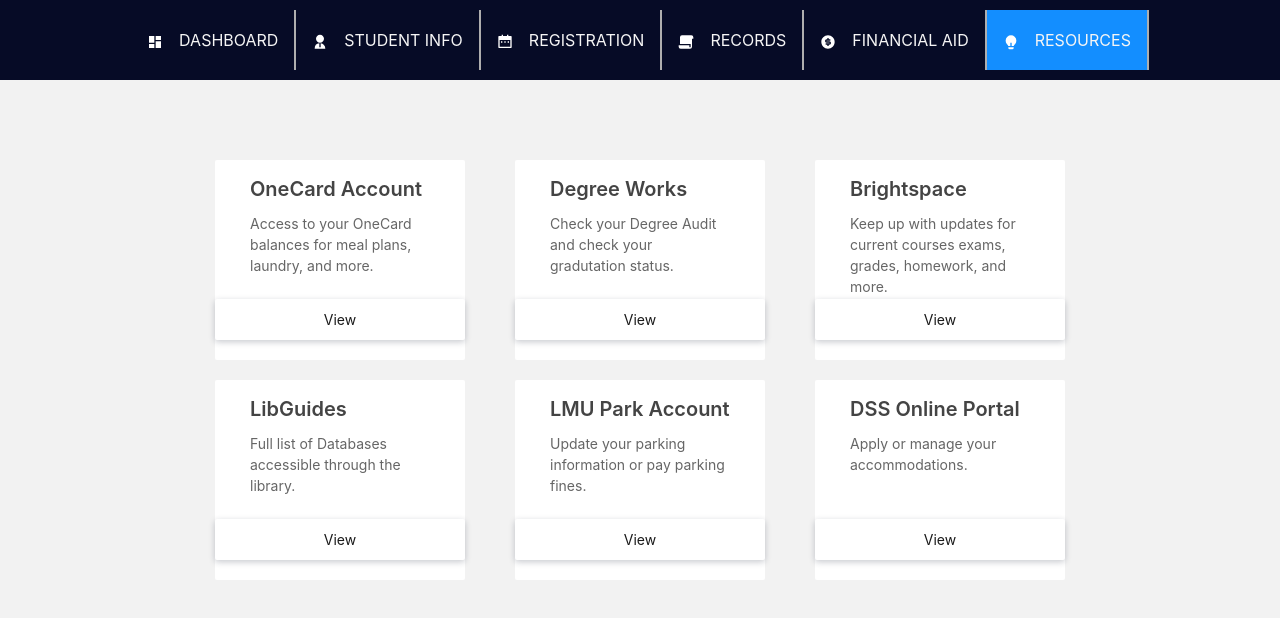
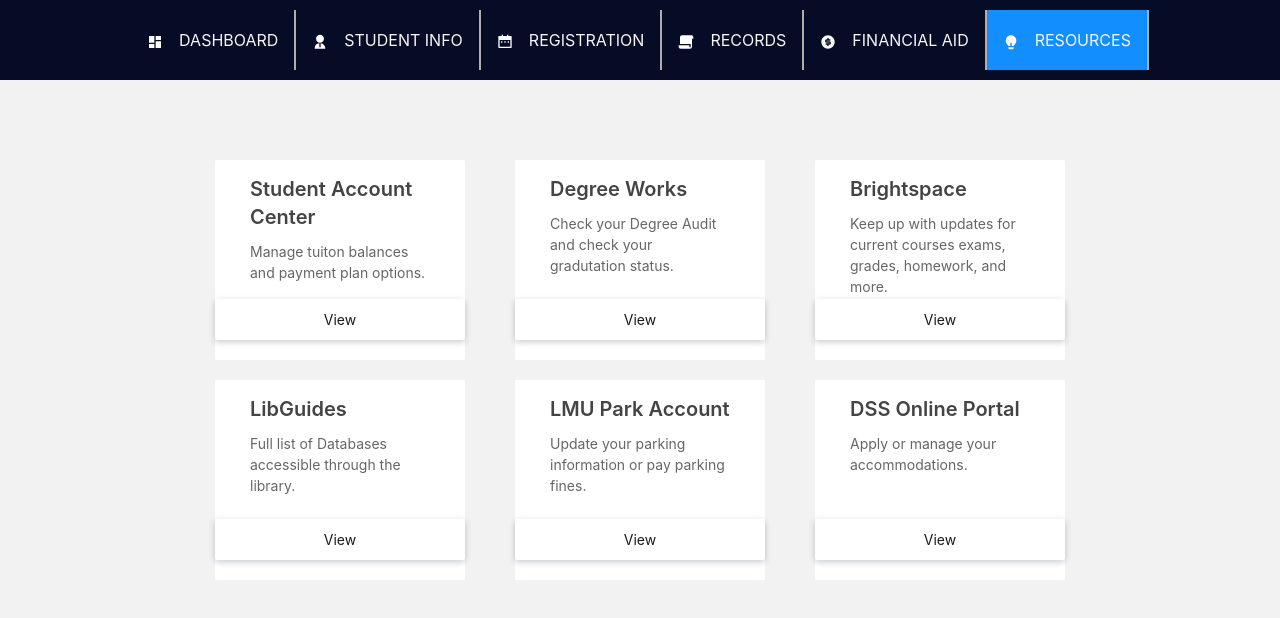
Before and after one commit to TyniTay/Prowlers, a React (Create React App) app: page /resources in a window 1280 px wide. Shown: the top 618 px of the page. Built offline with nearby package versions, Linux system fonts and the light colour scheme; the HTML template or start-up script is replaced by a standard one.

Commit message:
link update

```diff
--- a/src/Components/Pages/Resources/Resources.js
+++ b/src/Components/Pages/Resources/Resources.js
@@ -13,8 +13,8 @@ return (
 <div className="container">
     <section className="astyle">
     <div className="column">
-        <h2 className="atitle">OneCard Account</h2>
-        <p className="atext">Access to your OneCard balances for meal plans, laundry, and more.</p>
+        <h2 className="atitle">Student Account Center</h2>
+        <p className="atext">Manage tuiton balances and payment plan options.</p>
     </div>
      <a href="https://lmutpg.lmu.edu/C20995_tsa/web/login.jsp" target="_blank">
         <button className="viewButton"> View </button>
@@ -26,7 +26,7 @@ return (
         <h2 className="atitle">Degree Works</h2>
         <p className="atext">Check your Degree Audit and check your gradutation status.</p>
     </div>
-     <a href="https://lmutpg.lmu.edu/C20995_tsa/web/login.jsp" target="_blank">
+     <a href="https://auth.lmu.edu/mysso/redirect/dw.jsp" target="_blank">
         <button className="viewButton"> View </button>
     </a>
     </section>
@@ -36,7 +36,7 @@ return (
         <h2 className="atitle">Brightspace</h2>
         <p className="atext">Keep up with updates for current courses exams, grades, homework, and more.</p>
     </div>
-    <a href="https://lmutpg.lmu.edu/C20995_tsa/web/login.jsp" target="_blank">
+    <a href="https://brightspace.lmu.edu/d2l/login" target="_blank">
         <button className="viewButton"> View </button>
     </a>
     </section>
@@ -46,7 +46,7 @@ return (
         <h2 className="atitle">LibGuides</h2>
         <p className="atext">Full list of Databases accessible through the library.</p>
     </div>
-    <a href="https://lmutpg.lmu.edu/C20995_tsa/web/login.jsp" target="_blank">
+    <a href="http://libguides.lmu.edu/" target="_blank">
         <button className="viewButton"> View </button>
     </a>
     </section>
@@ -56,7 +56,7 @@ return (
         <h2 className="atitle">LMU Park Account</h2>
         <p className="atext">Update your parking information or pay parking fines.</p>
     </div>
-    <a href="https://lmutpg.lmu.edu/C20995_tsa/web/login.jsp" target="_blank">
+    <a href="https://auth.lmu.edu/cas/login?service=https://lmu.t2hosted.com/cmn/auth.aspx" target="_blank">
         <button className="viewButton"> View </button>
     </a>
     </section>
@@ -66,7 +66,7 @@ return (
         <h2 className="atitle"> DSS Online Portal </h2>
         <p className="atext">Apply or manage your accommodations.</p>
     </div>
-    <a href="https://lmutpg.lmu.edu/C20995_tsa/web/login.jsp" target="_blank">
+    <a href="https://andes.accessiblelearning.com/LMU/" target="_blank">
         <button className="viewButton"> View </button>
     </a>
     </section>
```
Also changed, not shown: src/Components/Pages/Dashboard/Dashboard.css (+0 -7 lines).
